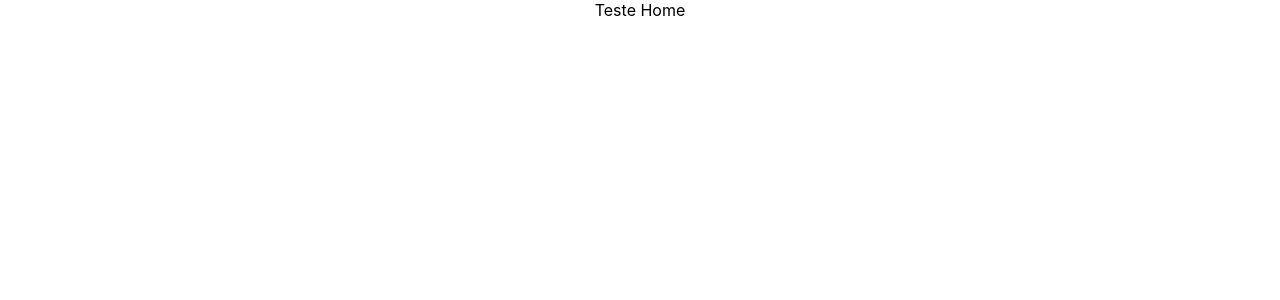
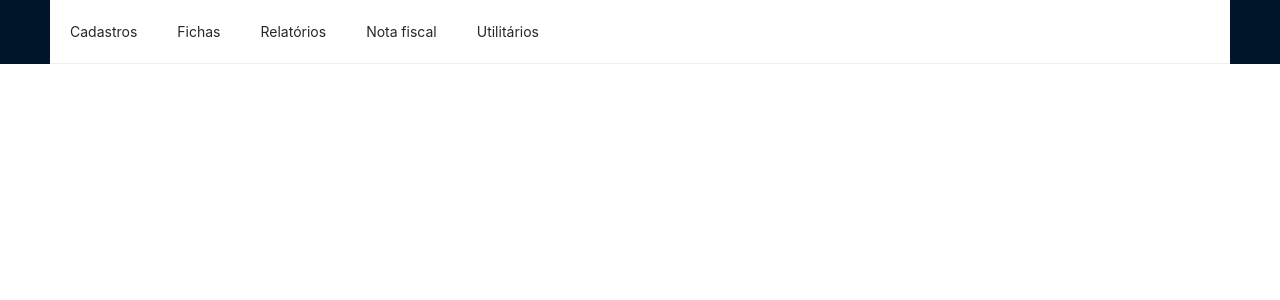
Before and after one commit to elitonds/vacinas-frontend, a React (Create React App) app: page /company in a window 1280 px wide. Shown: the top 300 px of the page. Built offline with nearby package versions, Linux system fonts and the light colour scheme.

Commit message:
create menu

```diff
--- a/src/App.tsx
+++ b/src/App.tsx
@@ -1,8 +1,11 @@
+import { Layout } from "antd";
 import { BrowserRouter as Router, Route, Routes } from "react-router-dom";
 import "./App.css";
 import Client from "./pages/client/client";
 import Company from "./pages/company/company";
-import Home from "./pages/home";
+import Home from "./pages/home/home";
+
+const { Content } = Layout;
 
 function App() {
   return (
@@ -10,8 +13,10 @@ function App() {
       <Home>
         <Router>
           <Routes>
-            <Route path="/client" element={<Client />} />
-            <Route path="/company" element={<Company />} />
+            <Content>
+              <Route path="/client" element={<Client />} />
+              <Route path="/company" element={<Company />} />
+            </Content>
           </Routes>
         </Router>
       </Home>
--- /dev/null
+++ b/src/dto/menu/menu.dto.ts
@@ -0,0 +1,6 @@
+export interface IMenu {
+  key: string;
+  label: string;
+  path?: string;
+  submenus?: IMenu[];
+}
--- a/src/index.tsx
+++ b/src/index.tsx
@@ -1,7 +1,8 @@
+import "antd/dist/antd.min.css";
 import React from "react";
 import ReactDOM from "react-dom/client";
+import App from "./App";
 import "./index.css";
-import App from "./App";
 
 const root = ReactDOM.createRoot(
   document.getElementById("root") as HTMLElement
--- a/src/pages/home.tsx
+++ /dev/null
@@ -1,7 +0,0 @@
-interface Props {}
-
-const Home: React.FC<Props> = () => {
-  return <>Teste Home</>;
-};
-
-export default Home;
--- /dev/null
+++ b/src/pages/home/home.css
@@ -0,0 +1,16 @@
+.site-layout-content {
+  min-height: 280px;
+  padding: 24px;
+  background: #fff;
+}
+#components-layout-demo-top .logo {
+  float: left;
+  width: 120px;
+  height: 31px;
+  margin: 16px 24px 16px 0;
+  background: rgba(255, 255, 255, 0.3);
+}
+.ant-row-rtl #components-layout-demo-top .logo {
+  float: right;
+  margin: 16px 0 16px 24px;
+}
--- /dev/null
+++ b/src/pages/home/home.tsx
@@ -0,0 +1,96 @@
+import { Layout, Menu } from "antd";
+import { IMenu } from "../../dto/menu/menu.dto";
+import "./home.css";
+
+const { Header } = Layout;
+
+interface Props {}
+
+const Home: React.FC<Props> = () => {
+  const menuList: IMenu[] = [
+    {
+      key: "cadasters",
+      label: "Cadastros",
+      submenus: [
+        { key: "doctors", label: "Médicos" },
+        { key: "pacients", label: "Pacientes" },
+        {
+          key: "items",
+          label: "Itens",
+          submenus: [
+            {
+              key: "general_data",
+              label: "Dados gerais",
+            },
+            {
+              key: "price_table",
+              label: "Tabela de preços",
+              submenus: [
+                {
+                  key: "price_cadaster",
+                  label: "Cadastrar preços",
+                },
+                {
+                  key: "price_history",
+                  label: "Histórico de preços",
+                },
+              ],
+            },
+          ],
+        },
+      ],
+    },
+    {
+      key: "records",
+      label: "Fichas",
+    },
+    {
+      key: "reports",
+      label: "Relatórios",
+    },
+    {
+      key: "invoice",
+      label: "Nota fiscal",
+    },
+    {
+      key: "utils",
+      label: "Utilitários",
+    },
+  ];
+
+  const buildSubMenu = (submenuList: IMenu[]) => {
+    return submenuList.map((submenuItem) => {
+      const { key, label, submenus } = submenuItem;
+      if (submenus) {
+        return (
+          <Menu.SubMenu key={key} title={label}>
+            {buildSubMenu(submenus)}
+          </Menu.SubMenu>
+        );
+      } else {
+        return <Menu.Item key={key}>{label}</Menu.Item>;
+      }
+    });
+  };
+
+  const buildMenu = () => {
+    return menuList.map((menuItem) => {
+      const { key, label, submenus } = menuItem;
+      return (
+        <Menu.SubMenu key={key} title={label}>
+          {submenus ? buildSubMenu(submenus) : ""}
+        </Menu.SubMenu>
+      );
+    });
+  };
+
+  return (
+    <Layout>
+      <Header>
+        <Menu mode="horizontal">{buildMenu()}</Menu>
+      </Header>
+    </Layout>
+  );
+};
+
+export default Home;
```
